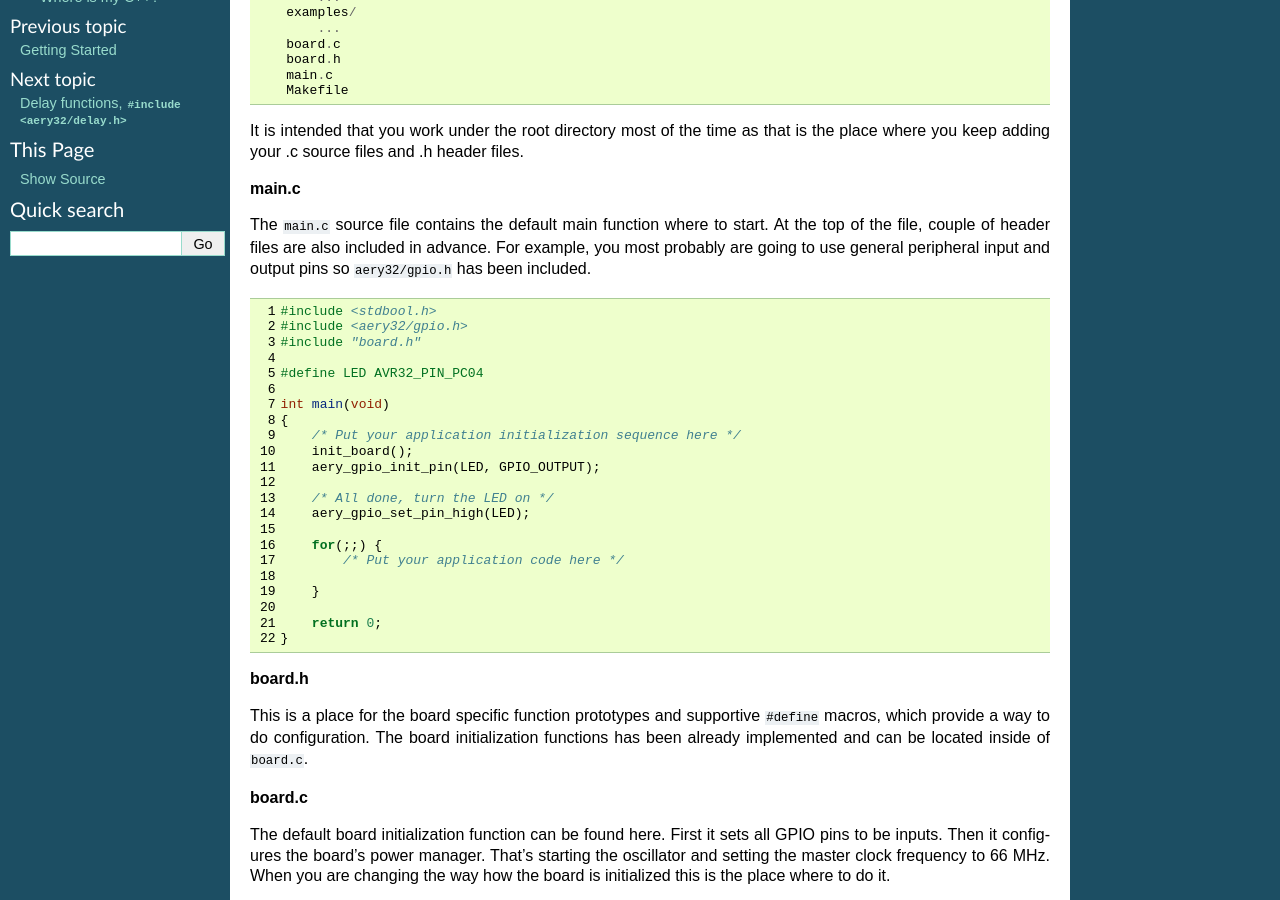
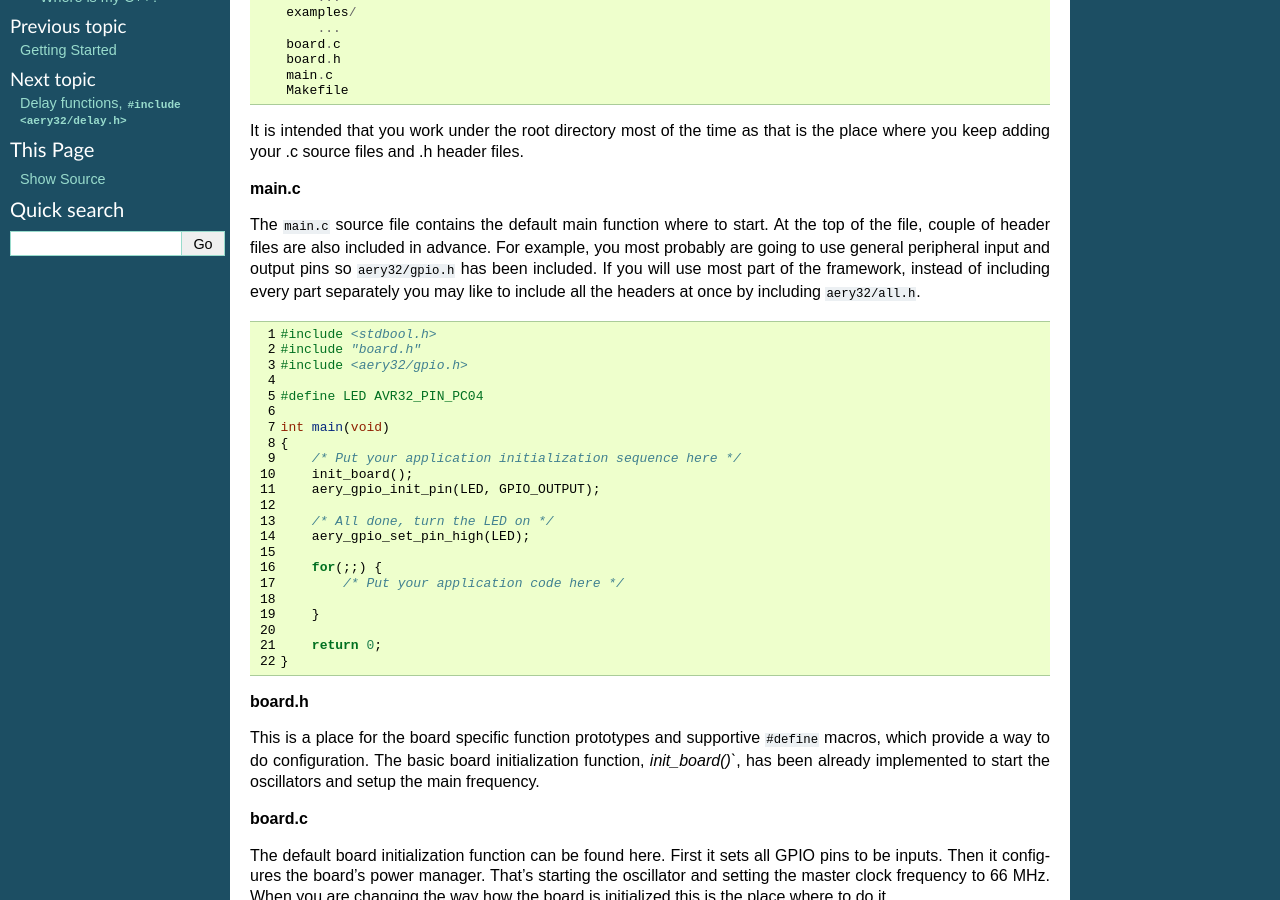
Before and after one commit to aery32/aery32-refguide, a Sphinx documentation site: the page built from source/project_structure.rst, in a window 1280 px wide and 900 px high, scrolled down 197 px. Built offline with Sphinx 7.4.7, drawn with Linux system fonts in a browser that asks for light colours.

Commit message:
Add the note of all.h header file

```diff
--- a/source/project_structure.rst
+++ b/source/project_structure.rst
@@ -17,14 +17,14 @@ It is intended that you work under the root directory most of the time as that i
 
 **main.c**
 
-The ``main.c`` source file contains the default main function where to start. At the top of the file, couple of header files are also included in advance. For example, you most probably are going to use general peripheral input and output pins so ``aery32/gpio.h`` has been included.
+The ``main.c`` source file contains the default main function where to start. At the top of the file, couple of header files are also included in advance. For example, you most probably are going to use general peripheral input and output pins so ``aery32/gpio.h`` has been included. If you will use most part of the framework, instead of including every part separately you may like to include all the headers at once by including ``aery32/all.h``.
 
 .. code-block:: c
     :linenos:
 
     #include <stdbool.h>
+    #include "board.h"
     #include <aery32/gpio.h>
-    #include "board.h"
 
     #define LED AVR32_PIN_PC04
 
@@ -47,7 +47,7 @@ The ``main.c`` source file contains the default main function where to start. At
 
 **board.h**
 
-This is a place for the board specific function prototypes and supportive ``#define`` macros, which provide a way to do configuration. The board initialization functions has been already implemented and can be located inside of ``board.c``.
+This is a place for the board specific function prototypes and supportive ``#define`` macros, which provide a way to do configuration. The basic board initialization function, `init_board()``, has been already implemented to start the oscillators and setup the main frequency.
 
 **board.c**
 
```
